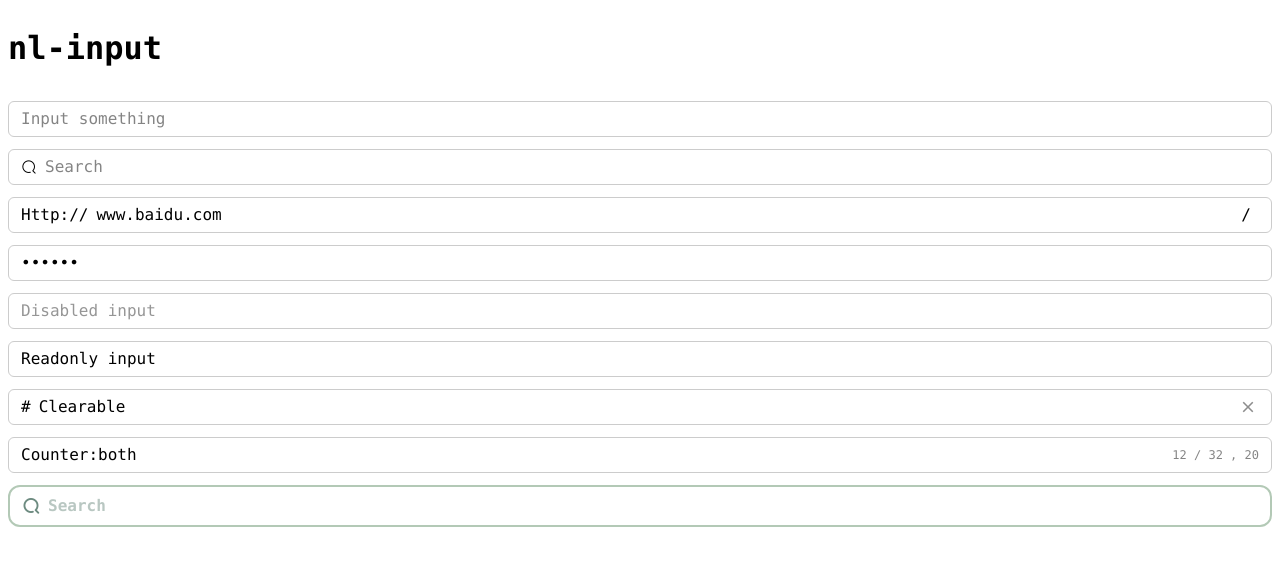
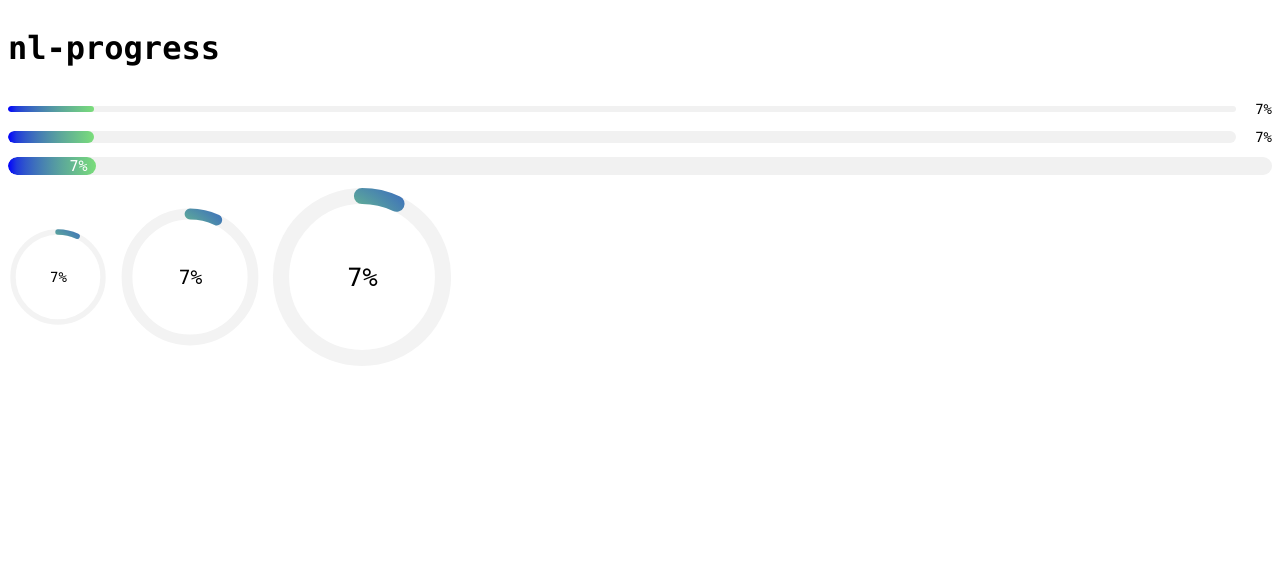
Before and after one commit to Nathan3303/nicelayout.vue, a Vue app: page / in a window 1280 px wide. Shown: the top 566 px of the page. Built offline with nearby package versions, Linux system fonts and the light colour scheme.

Commit message:
Component test

```diff
--- a/src/App.vue
+++ b/src/App.vue
@@ -1,8 +1,9 @@
 <template>
     <div id="app">
-        <nl-input-test></nl-input-test>
-        <!-- <nl-textarea-test></nl-textarea-test> -->
-        <!-- <nl-button-test></nl-button-test> -->
+        <!-- <nl-input-test /> -->
+        <!-- <nl-textarea-test /> -->
+        <!-- <nl-button-test /> -->
+        <nl-progress-test />
     </div>
 </template>
 
@@ -15,7 +16,7 @@ import { ref } from "vue";
 import NlInputTest from "./views/NlInputTest.vue";
 import NlTextareaTest from "./views/NlTextareaTest.vue";
 import NlButtonTest from "./views/NlButtonTest.vue";
-
+import NlProgressTest from "./views/NlProgressTest.vue";
 </script>
 
 <style scoped>
--- a/src/views/NlInputTest.vue
+++ b/src/views/NlInputTest.vue
@@ -1,7 +1,7 @@
 <template>
     <div class="nl-input-test-wrapper">
         <h1>nl-input</h1>
-        <!-- <nl-input v-model="inputValues.iv1" /> -->
+        <nl-input v-model="inputValues.iv1" shape="round"/>
         <nl-input v-model="inputValues.iv2" placeholder="Input something" />
         <nl-input v-model="inputValues.iv3" icon="icon-search" placeholder="Search" />
         <nl-input v-model="inputValues.iv4" prefix="Http://" suffix="/" />
@@ -9,7 +9,8 @@
             v-model="inputValues.iv5"
             type="password"
             maxlength="16"
-            show-password
+            allow-show-password
+            clearable
             placeholder="Your password (maxlength 16)" />
         <nl-input v-model="inputValues.iv6" disabled />
         <nl-input v-model="inputValues.iv7" readonly />
--- /dev/null
+++ b/src/views/NlProgressTest.vue
@@ -0,0 +1,49 @@
+<template>
+    <div class="nl-progress-test-wrapper">
+        <h1>nl-progress</h1>
+        <nl-progress :percentage="percentage" />
+        <nl-progress :percentage="percentage" stroke-width="12px" />
+        <nl-progress :percentage="percentage" stroke-width="18px" show-inner-text />
+        <div class="flex">
+            <nl-progress :percentage="percentage" type="circle" />
+            <nl-progress :percentage="percentage" type="circle" :scale="1.4" stroke-width="12px" />
+            <nl-progress :percentage="percentage" type="circle" :scale="1.8" stroke-width="18px" />
+        </div>
+    </div>
+</template>
+
+<script setup>
+import { ref } from "vue";
+
+/**
+ * Import components
+ */
+import NlProgress from "../components/NlProgress.vue";
+
+/**
+ * Define options
+ */
+defineOptions({ name: "NlProgressTest" });
+
+/**
+ * Define ref
+ */
+const percentage = ref(0);
+
+setInterval(() => (percentage.value = (percentage.value + 1) % 101), 1000);
+</script>
+
+<style scoped>
+.nl-progress-test-wrapper {
+    display: flex;
+    flex-direction: column;
+    gap: 12px;
+
+    font-family: "Consolas";
+
+    & > .flex {
+        display: flex;
+        gap: 12px;
+    }
+}
+</style>
--- a/src/views/NlTextareaTest.vue
+++ b/src/views/NlTextareaTest.vue
@@ -38,7 +38,7 @@ const textareaValues = reactive({
     tv5: "readonly",
     tv6: "resize",
     tv7: "autosize",
-    tv8: "rows=4, autosize",
+    tv8: "rows=2, autosize",
     tv9: "autosize, counter=both, maxlength=240",
     tv0: "theme=[default, custom]",
 });
```
